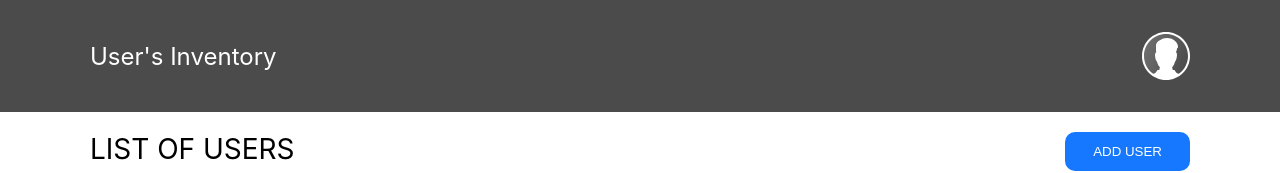
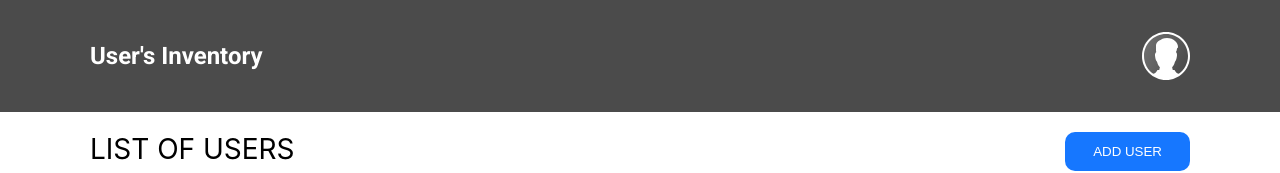
Before and after one commit to SunnyDhanwani/user-inventory, a React (Create React App) app: page / in a window 1280 px wide. Shown: the top 173 px of the page. Built offline with nearby package versions, Linux system fonts and the light colour scheme.

Commit message:
Fixed navbar font bug

```diff
--- a/public/index.html
+++ b/public/index.html
@@ -24,6 +24,10 @@
       work correctly both with client-side routing and a non-root public URL.
       Learn how to configure a non-root public URL by running `npm run build`.
     -->
+    <link
+      href="https://fonts.googleapis.com/css2?family=Roboto:ital,wght@0,100;0,200;0,300;0,400;0,500;0,600;0,700;0,800;0,900&display=swap"
+      rel="stylesheet"
+    />
     <title>User Inventory</title>
   </head>
   <body>
--- a/src/components/Navbar.tsx
+++ b/src/components/Navbar.tsx
@@ -4,7 +4,7 @@
 const Navbar = () => {
   return (
     <div className="navbar-container">
-      <div className="text-white text-24">User&apos;s Inventory</div>
+      <div>User&apos;s Inventory</div>
       <img src="/profile.svg" className="profile-icon" />
     </div>
   );
--- a/src/index.css
+++ b/src/index.css
@@ -11,16 +11,6 @@
 code {
   font-family: source-code-pro, Menlo, Monaco, Consolas, 'Courier New',
     monospace;
-}
-
-
-
-.text-white {
-  color: white;
-}
-
-.text-24 {
-  font-size: 24px;
 }
 
 .ellipsis {
--- a/src/styles/Navbar.scss
+++ b/src/styles/Navbar.scss
@@ -6,6 +6,14 @@
   display: flex;
   justify-content: space-between;
   align-items: center;
+
+}
+
+.navbar-container > div {
+  font-size: 24px;
+  font-family: "Roboto";
+  font-weight: 700;
+  color: white;
 }
 
 .profile-icon {
```
